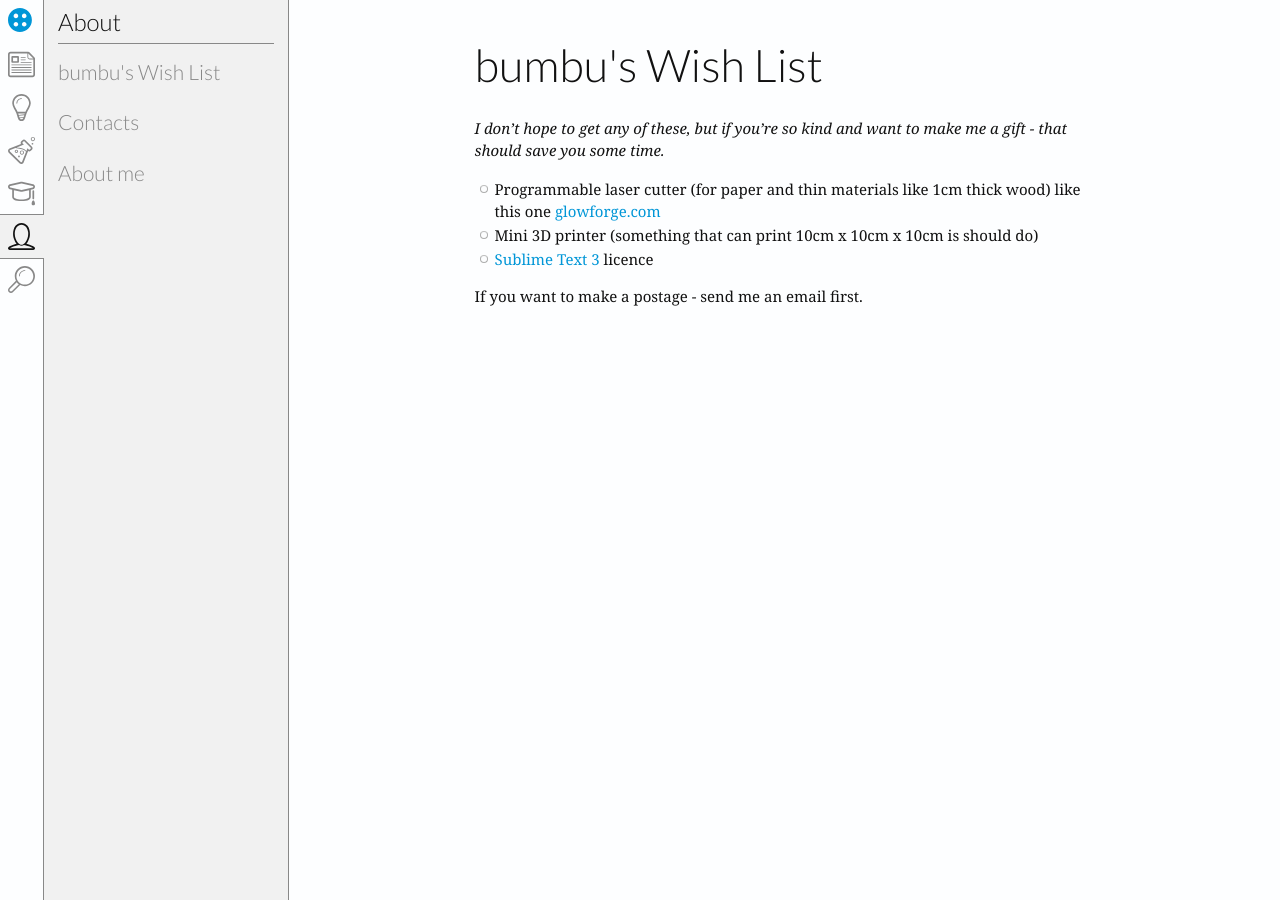
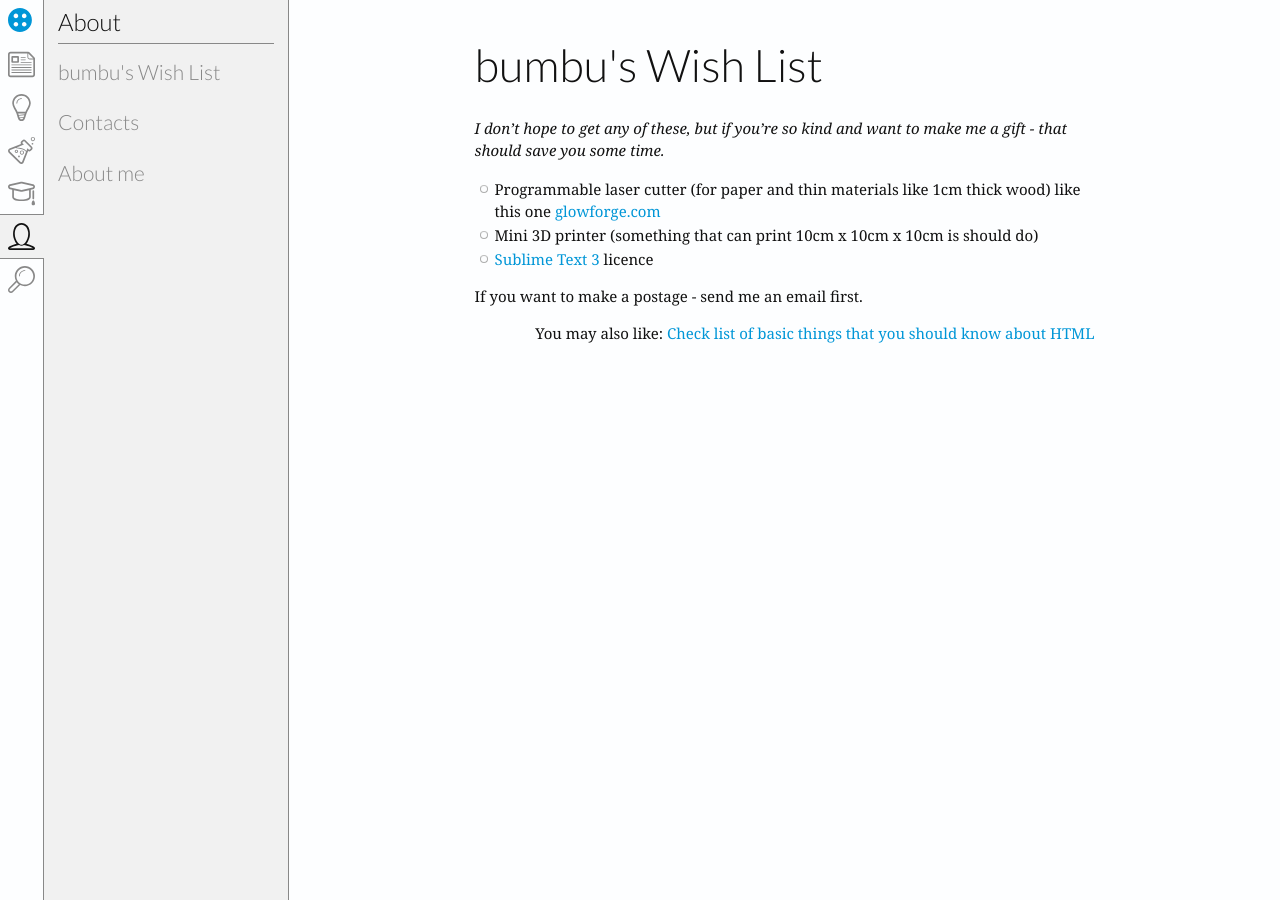
Before and after one commit to bumbu/bumbu.github.io, a Jekyll site: the page built from _posts/2000-00-00-wish-list.md, in a window 1280 px wide. Built offline with Jekyll 4.4.1, drawn with Linux system fonts in a browser that asks for light colours; some web fonts are replaced; a script that is not in the unit is left out.

Commit message:
Add read next link at the bottom of the post

```diff
--- a/_layouts/post.html
+++ b/_layouts/post.html
@@ -15,6 +15,12 @@ layout: default
     {% if page.hide_date != true %}
     <time class="post__date" datetime="{{ page.date | date_to_xmlschema }}" itemprop="datePublished">{{ page.date | date: "%b %-d, %Y" }}</time>
     {% endif %}
+
+    {% if page.next.url %}
+      <div class="post__related">
+        You may also like: <a class="next" href="{{page.next.url}}">{{page.next.title}}</a>
+      </div>
+    {% endif %}
   </footer>
 
 </article>
```
Also changed, not shown: _source/styles/components/_post.styl (+8 -1 lines).
